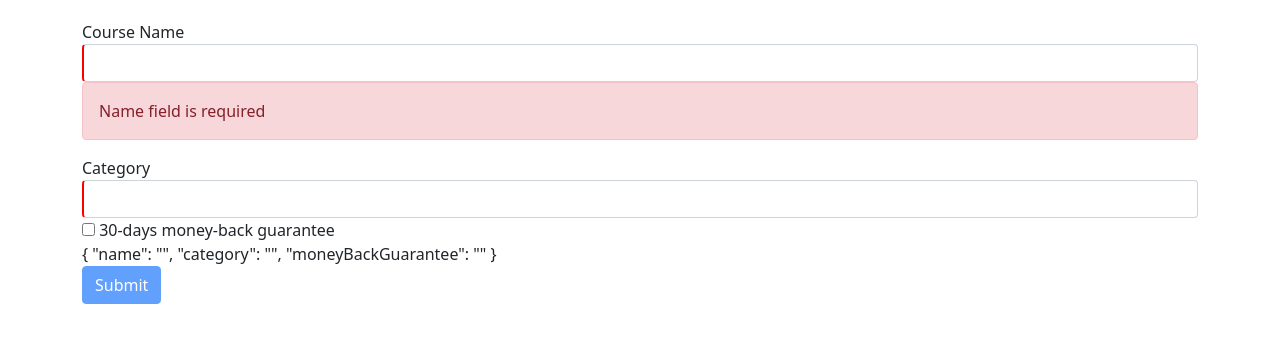
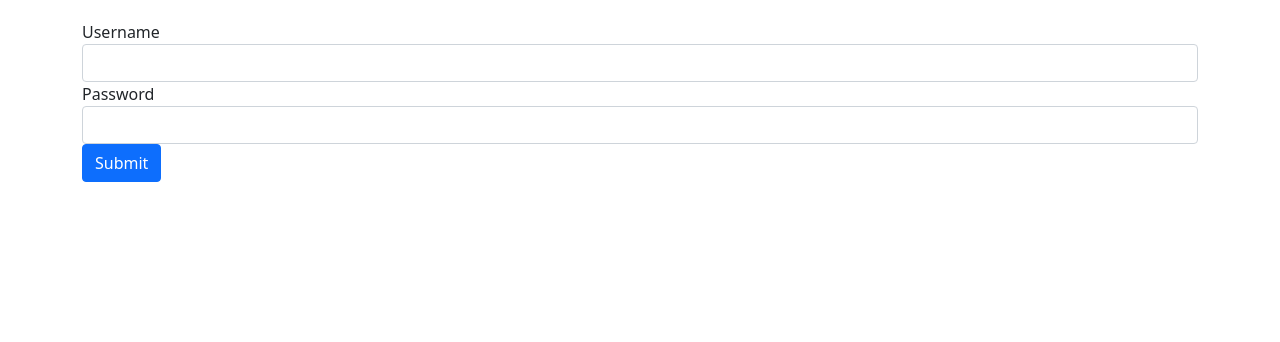
Before and after one commit to sumo6842/journal-angular, an Angular app: page / in a window 1280 px wide. Shown: the top 342 px of the page. Built offline with nearby package versions, Linux system fonts and the light colour scheme.

Commit message:
reactive form

```diff
--- a/src/app/app.component.html
+++ b/src/app/app.component.html
@@ -1 +1 @@
-<course></course>
+<register></register>
--- /dev/null
+++ b/src/app/register/containsSpacing.validator.ts
@@ -0,0 +1,8 @@
+import { AbstractControl, ValidationErrors } from '@angular/forms';
+
+export class ContainsSpace {
+  static containSpace(control: AbstractControl): ValidationErrors | null {
+    if ((control.value as string).indexOf(' ') >= 0) return { containSpace: true };
+    return null;
+  }
+}
--- /dev/null
+++ b/src/app/register/register.component.html
@@ -0,0 +1,25 @@
+<form action="" class=container [formGroup]="form">
+  <div class="form-group">
+    <label for="username">Username</label>
+    <input
+    type="text"
+    class="form-control"
+    id="username"
+    formControlName="username"
+    required
+    >
+    <div *ngIf="username.touched && username.invalid" class="alert alert-danger">
+      <div *ngIf="username.errors?.required">
+        The username is required
+      </div>
+      <div *ngIf="username.errors?.ContainsSpace">
+        The username not contains spacing
+      </div>
+    </div>
+  </div>
+  <div class="form-group">
+    <label for="password">Password</label>
+    <input type="text" class="form-control">
+  </div>
+  <button type="submit" class="btn btn-primary">Submit</button>
+</form>
--- /dev/null
+++ b/src/app/register/register.component.ts
@@ -0,0 +1,32 @@
+import { UsernameValidators } from './../signup/username.validators';
+import { ContainsSpace } from './containsSpacing.validator';
+import {
+  FormGroup,
+  FormControl,
+  ValidationErrors,
+  Validators,
+} from '@angular/forms';
+import { Component, OnInit } from '@angular/core';
+
+@Component({
+  selector: 'register',
+  templateUrl: './register.component.html',
+  styleUrls: ['./register.component.css'],
+})
+export class RegisterComponent implements OnInit {
+  form: any;
+
+  constructor() {}
+
+  ngOnInit(): void {
+    this.form = new FormGroup({
+      'username': new FormControl('', [
+        Validators.required,
+        ContainsSpace.containSpace,
+      ]),
+    });
+  }
+  get username() {
+    return this.form.get('username')
+  }
+}
--- /dev/null
+++ b/src/app/signup/signup.component.html
@@ -0,0 +1,34 @@
+<form action="" [formGroup]="form">
+  <div class="form-group">
+    <label for="username">Username</label>
+    <input
+      type="text"
+      class="form-control"
+      id="username"
+      formControlName="username"
+    >
+    <div *ngIf="username.touched
+    && username.invalid" class="alert alert-danger">
+    <div *ngIf="username.errors?.required">
+      Username is required
+    </div>
+    <div *ngIf="username.errors?.minlength">
+      Username should be at least minimum {{username.errors?.minlength.requiredLength}}
+    </div>
+    <div *ngIf="username.errors?.cannotContainSpace">
+      Username cannot contains spacing
+    </div>
+  </div>
+  <div class="form-group">
+    <label for="password">Password</label>
+    <input
+      type="text"
+      class="form-control"
+      id="password"
+      formControlName="password"
+    />
+
+  </div>
+  </div>
+  <button type="submit" class="btn btn-primary">Sign Up</button>
+</form>
--- /dev/null
+++ b/src/app/signup/signup.component.ts
@@ -0,0 +1,27 @@
+import { UsernameValidators } from './username.validators';
+import { Component, OnInit } from '@angular/core';
+import { FormGroup, FormControl, Validators } from '@angular/forms';
+@Component({
+  selector: 'signup',
+  templateUrl: './signup.component.html',
+  styleUrls: ['./signup.component.css']
+})
+export class SignupComponent implements OnInit {
+  form: any;
+
+  ngOnInit(): void {
+    this.form = new FormGroup({
+      'username': new FormControl('', [
+                Validators.required,
+                Validators.minLength(3),
+                UsernameValidators.cannotContainSpace
+              ]),
+      'password': new FormControl('', Validators.required)
+    });
+  }
+
+  get username() {
+    return this.form.get('username');
+  }
+
+}
--- /dev/null
+++ b/src/app/signup/username.validators.ts
@@ -0,0 +1,9 @@
+import { AbstractControl, ValidationErrors } from '@angular/forms';
+
+export class UsernameValidators {
+  static cannotContainSpace(control: AbstractControl): ValidationErrors | null {
+    if ((control.value as string).indexOf(' ') >= 0)
+      return { cannotContainSpace: true };
+    return null;
+  }
+}
```
Also changed, not shown: src/app/app.module.ts (+6 -1 lines), src/app/register/register.component.css (added), src/app/signup/signup.component.css (added), 2 other files (tests, documents, lock files or other folders).
